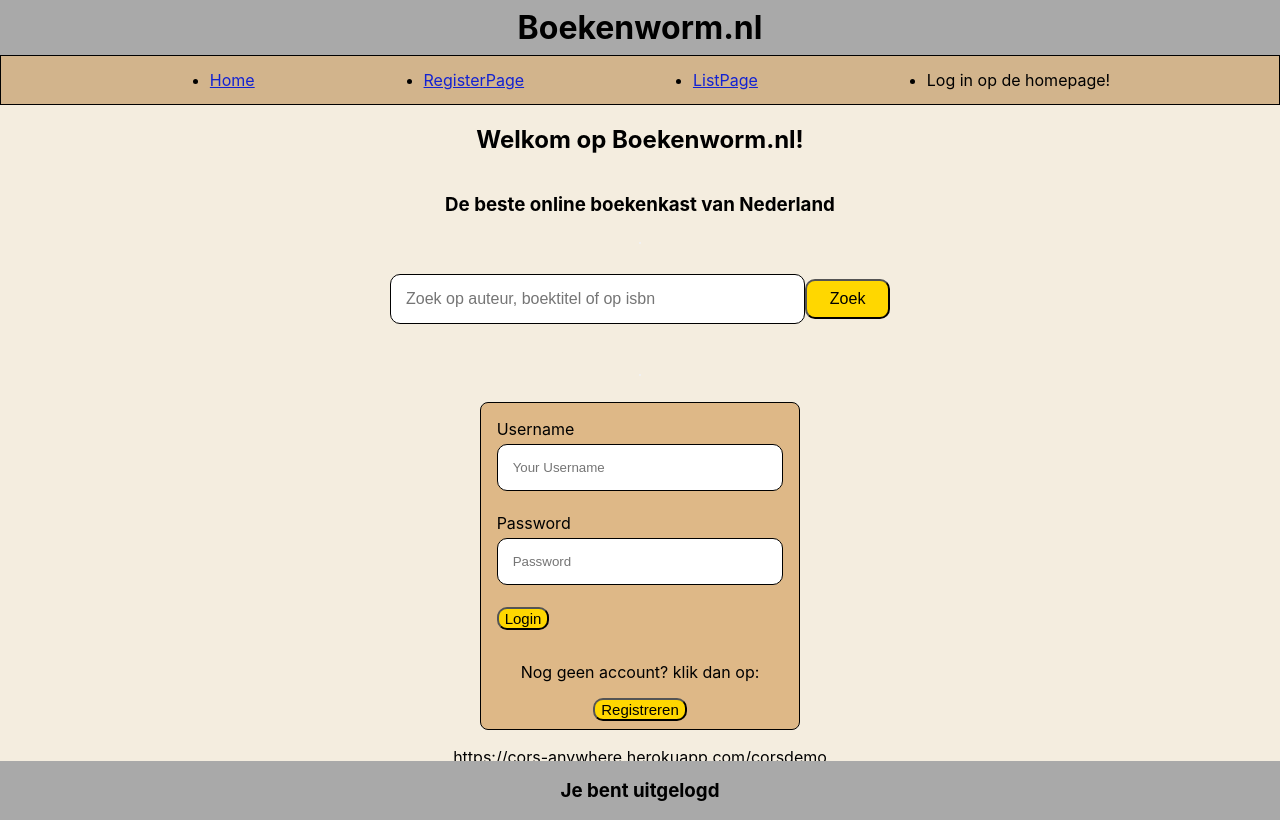
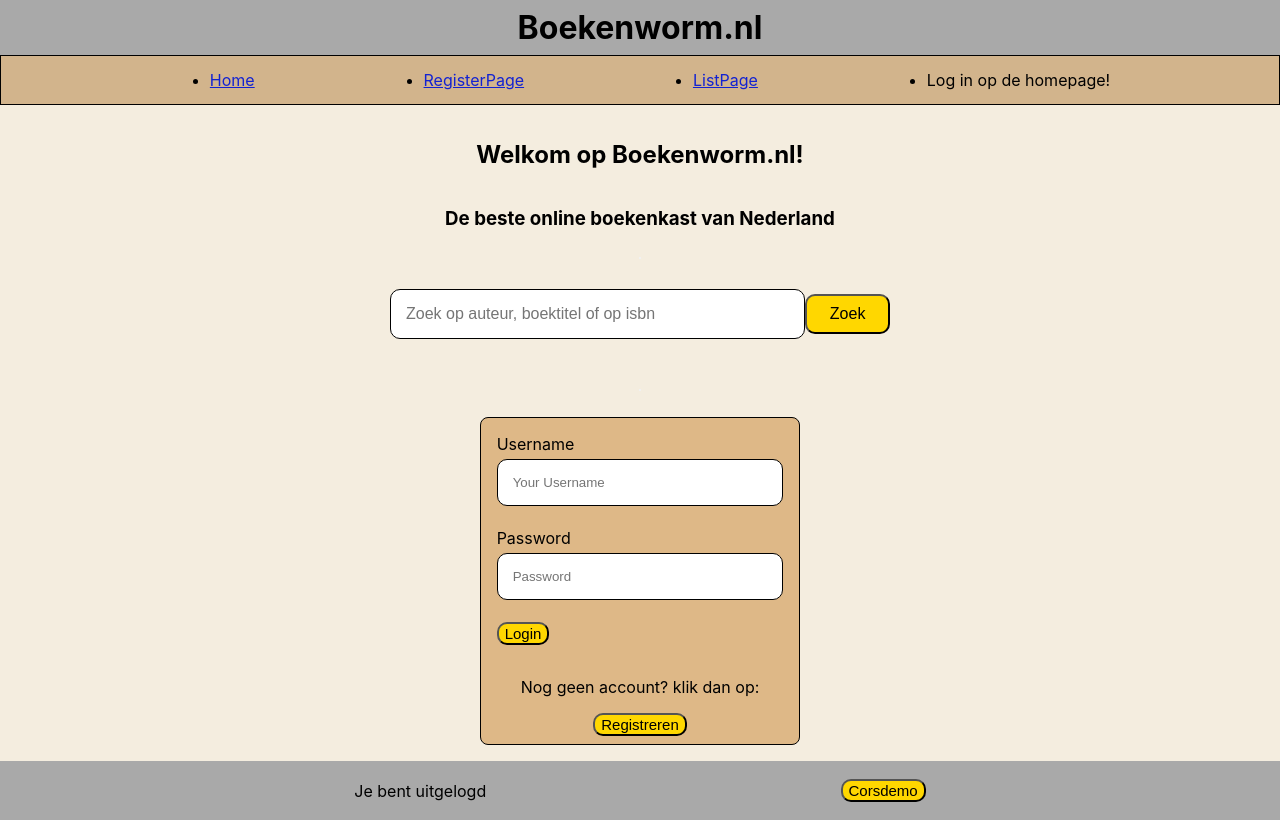
Before and after one commit to fvvdijk/boekenworm, a React (Create React App) app: page / in a window 1280 px wide. Built offline with nearby package versions, Linux system fonts and the light colour scheme.

Commit message:
CorsButton toegevoegd aan de footer

```diff
--- a/src/App.js
+++ b/src/App.js
@@ -12,6 +12,7 @@ import BookDetails from "./pages/bookdetailspage/BookDetails";
 import styles from "./App.module.css"
 import QuizResultsPage from "./pages/quizresultspage/QuizResultsPage";
 import React from "react";
+import CorsButton from "./components/shared/corsbutton/CorsButton";
 
 function App() {
 
@@ -37,7 +38,8 @@ function App() {
                     </Routes>
                 </main>
                 <footer className={styles.footer}>
-                   <h3><Logout/></h3>
+                   <Logout/>
+                    <CorsButton url="https://cors-anywhere.herokuapp.com/corsdemo"/>
                 </footer>
             </AuthProvider>
         </>
--- a/src/App.module.css
+++ b/src/App.module.css
@@ -29,11 +29,10 @@
     flex-wrap: nowrap;
     align-content: center;
     align-items: center;
-    justify-content: center;
     background-color: darkgrey;
     width: auto;
-    height: auto;
-    max-height: 59px;
+    height: 59px;
+    justify-content: space-evenly;
 }
 
 .input {
@@ -62,5 +61,3 @@ input[type=text]:focus, input[type=password]:focus {
     background-color: #ddd;
     outline: none;
 }
-
-/* app.css run start is voor lokale stylingregels */
--- /dev/null
+++ b/src/components/shared/corsbutton/CorsButton.js
@@ -0,0 +1,16 @@
+import React from 'react';
+import Button from "../button/Button";
+
+const CorsButton = ({ url }) => {
+    const handleClick = () => {
+        window.location.href = url;
+    };
+
+    return (
+        <Button onClick={handleClick}>
+            Corsdemo
+        </Button>
+    );
+};
+
+export default CorsButton;
--- a/src/pages/bookdetailspage/BookDetails.js
+++ b/src/pages/bookdetailspage/BookDetails.js
@@ -49,7 +49,7 @@ const BookDetails = () => {
     }
     const getPermission = () => {
         if(!corsAllowed){
-            window.location.href = 'https://cors-anywhere.herokuapp.com/https://openlibrary.org/books/OL82563W.json';
+            window.location.href = 'https://cors-anywhere.herokuapp.com/corsdemo';
             window.onload = function() {
                 const button = document.querySelectorAll('button[type="submit"]');
                 button.click();
--- a/src/pages/homepage/HomePage.js
+++ b/src/pages/homepage/HomePage.js
@@ -28,9 +28,6 @@ function HomePage() {
                     </Button>
                 </div>
             </article>
-            <article>
-                <p>https://cors-anywhere.herokuapp.com/corsdemo</p>
-            </article>
         </section>
     );
 }
```
Also changed, not shown: src/layout/footer/Footer.js (+11 -0 lines), src/components/shared/corsbutton/CorsButton.module.css (added).
